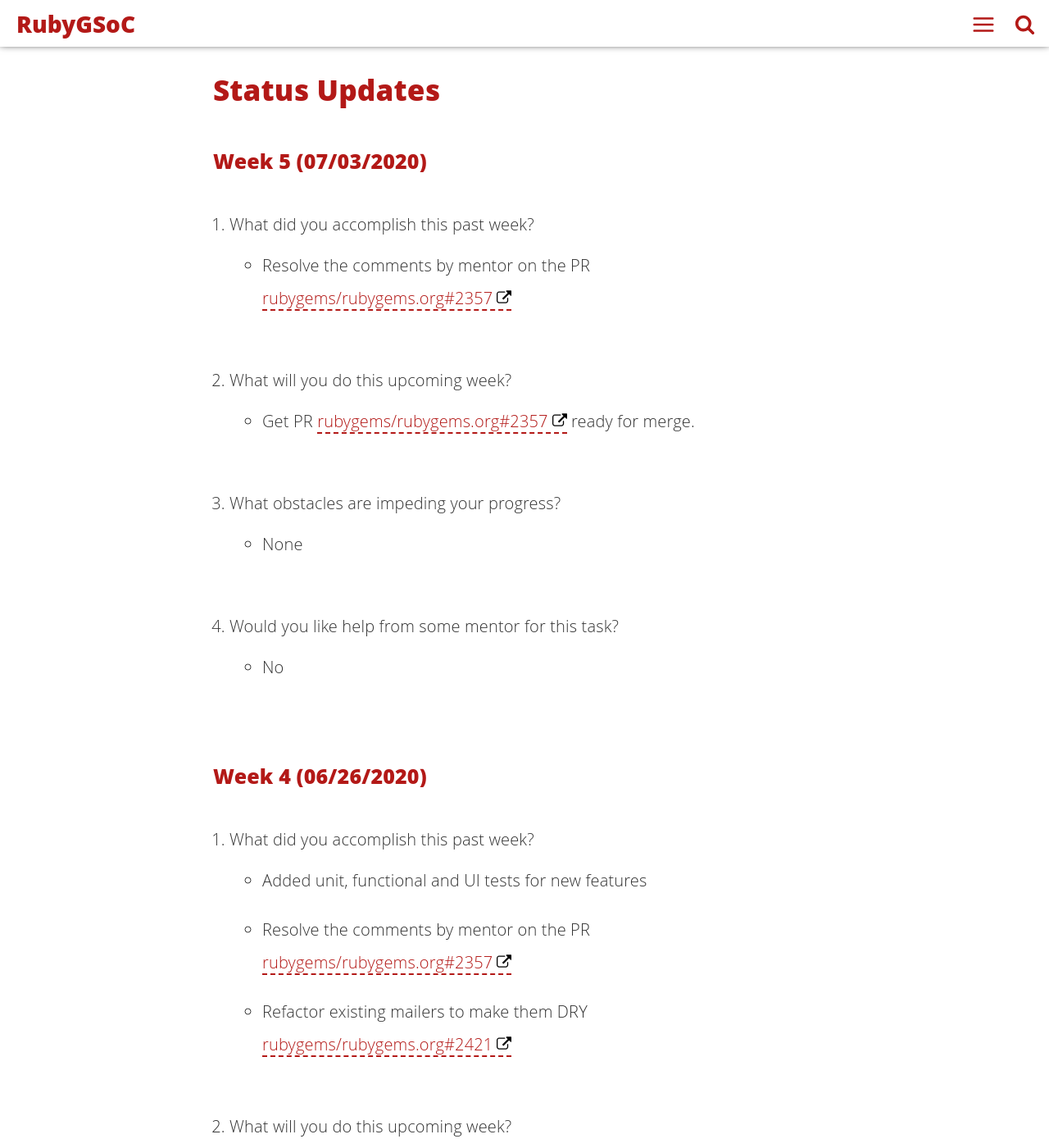
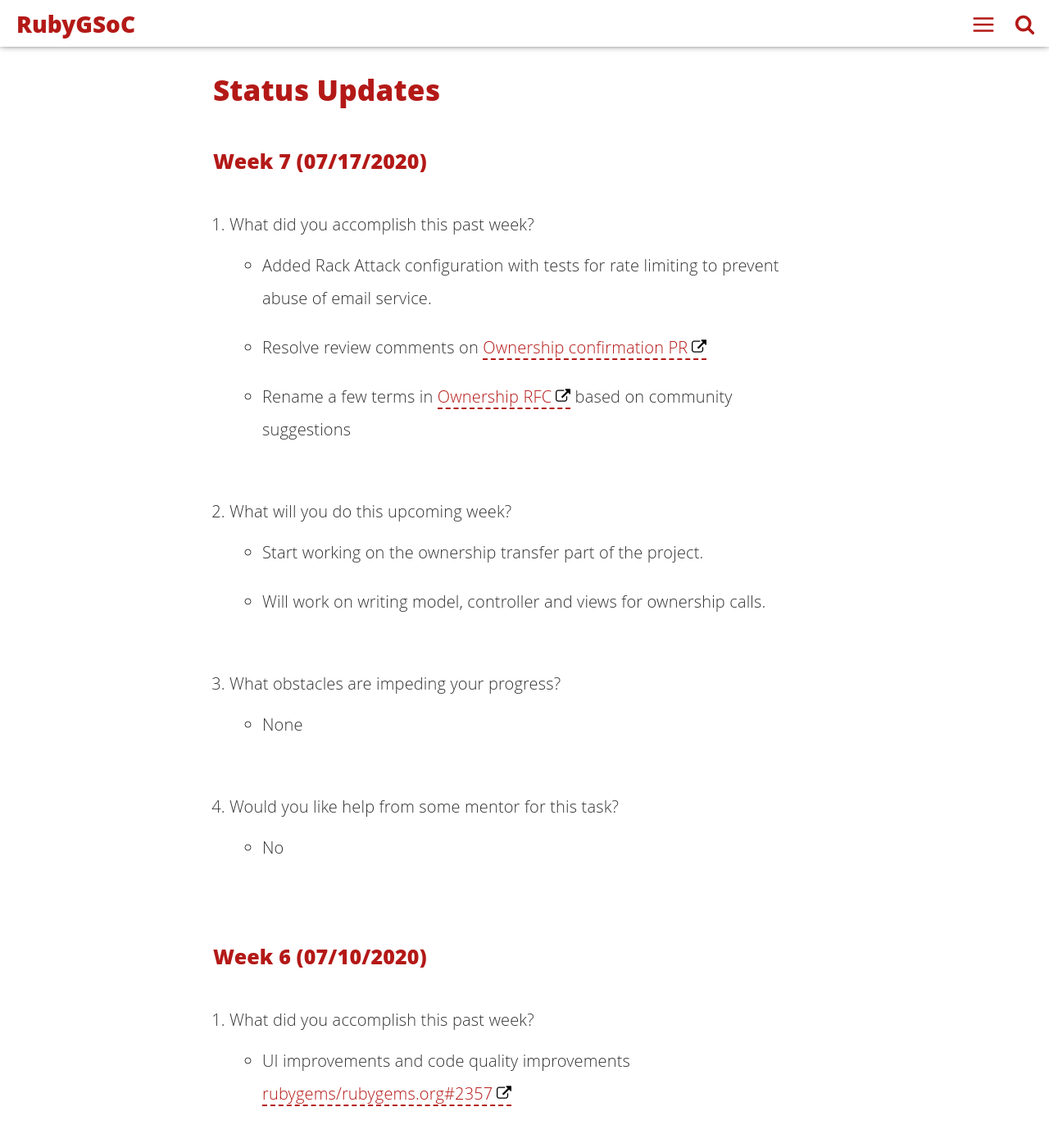
Before and after one commit to rubygsoc/rubygsoc.github.io, a Jekyll site: the page built from _posts/2020-06-11-add-gem-owner-add-and-remove-in-web-ui-of-rubygems.org.md, in a window 1280 px wide and 1400 px high, scrolled down 1534 px. Shown: the whole window at 82% size. Built offline with Jekyll 4.4.1, drawn with Linux system fonts in a browser that asks for light colours; some of the changed text lies outside the part shown.

Commit message:
Pavan: Added Updates for Week 6, 7 (#16)

```diff
--- a/_posts/2020-06-11-add-gem-owner-add-and-remove-in-web-ui-of-rubygems.org.md
+++ b/_posts/2020-06-11-add-gem-owner-add-and-remove-in-web-ui-of-rubygems.org.md
@@ -24,6 +24,37 @@ We are also hoping to add a new flow for ownership transfers, where users can ma
 * **Mentors**: @sonalkr132
 
 ## Status Updates
+
+### Week 7 (07/17/2020)
+
+1. What did you accomplish this past week?
+    - Added Rack Attack configuration with tests for rate limiting to prevent abuse of email service.
+    - Resolve review comments on [Ownership confirmation PR](https://github.com/rubygems/rubygems.org/pull/2357)
+    - Rename a few terms in [Ownership RFC](https://github.com/rubygems/rfcs/pull/25) based on community suggestions
+
+1. What will you do this upcoming week?
+    - Start working on the ownership transfer part of the project.
+    - Will work on writing model, controller and views for ownership calls.
+
+1. What obstacles are impeding your progress?
+    - None
+
+1. Would you like help from some mentor for this task?
+    - No
+
+### Week 6 (07/10/2020)
+
+1. What did you accomplish this past week?
+    - UI improvements and code quality improvements [rubygems/rubygems.org#2357](https://github.com/rubygems/rubygems.org/pull/2357)
+
+1. What will you do this upcoming week?
+    - Add rate limiting with Rack Attack on newly added endpoints
+
+1. What obstacles are impeding your progress?
+    - None
+
+1. Would you like help from some mentor for this task?
+    - No
 
 ### Week 5 (07/03/2020)
 
```
